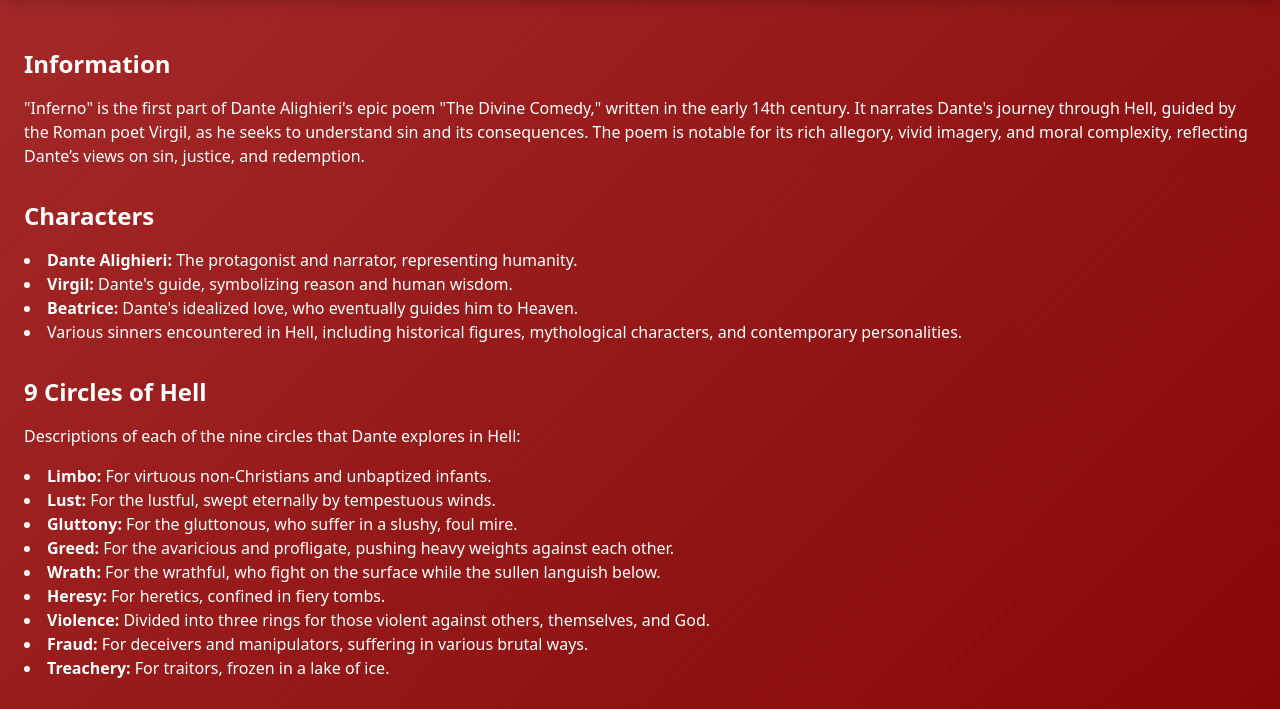
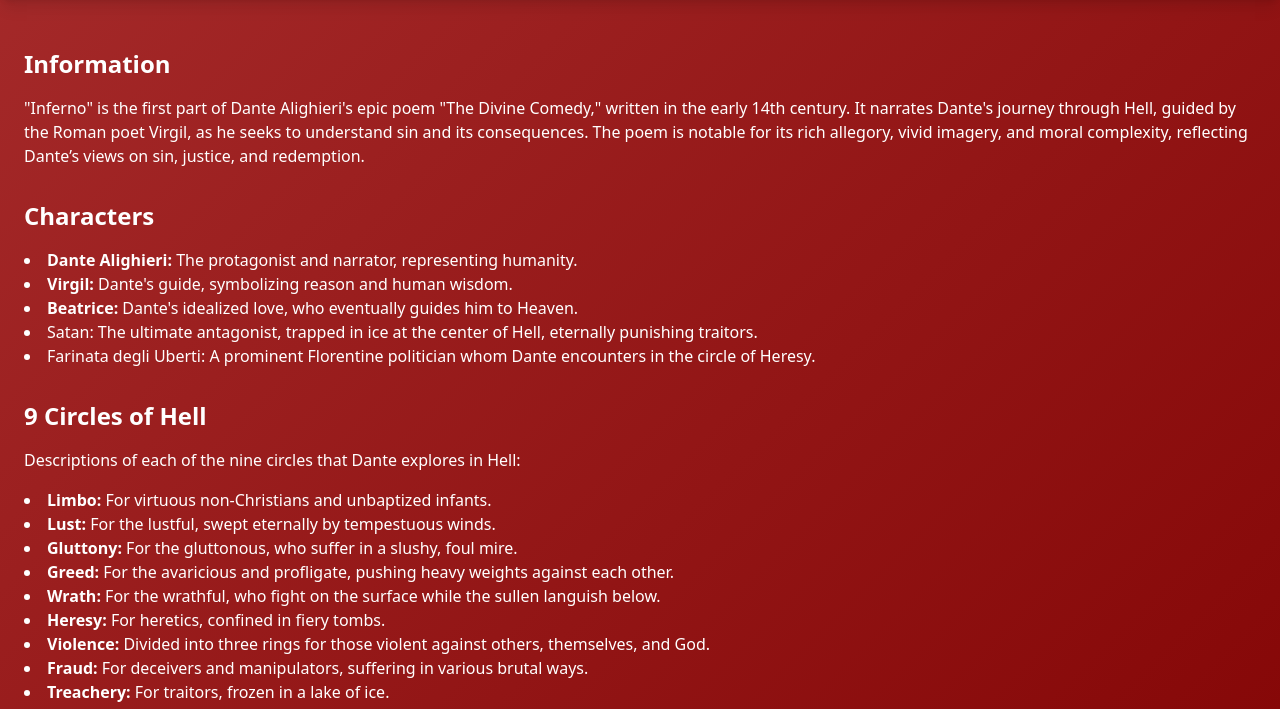
Before and after one commit to ANON-JUNO/HILARIO, a plain HTML site: page index.html in a window 1280 px wide. Shown: the part 84-793 px from the top of the page. Drawn offline with nearby package versions, Linux system fonts and the light colour scheme.

Commit message:
Update index.html

```diff
--- a/index.html
+++ b/index.html
@@ -35,7 +35,8 @@
                 <li><strong>Dante Alighieri:</strong> The protagonist and narrator, representing humanity.</li>
                 <li><strong>Virgil:</strong> Dante's guide, symbolizing reason and human wisdom.</li>
                 <li><strong>Beatrice:</strong> Dante's idealized love, who eventually guides him to Heaven.</li>
-                <li>Various sinners encountered in Hell, including historical figures, mythological characters, and contemporary personalities.</li>
+                <li>Satan: The ultimate antagonist, trapped in ice at the center of Hell, eternally punishing traitors.</li>
+                <li>Farinata degli Uberti: A prominent Florentine politician whom Dante encounters in the circle of Heresy.</li>
             </ul>
         </section>
 
```
